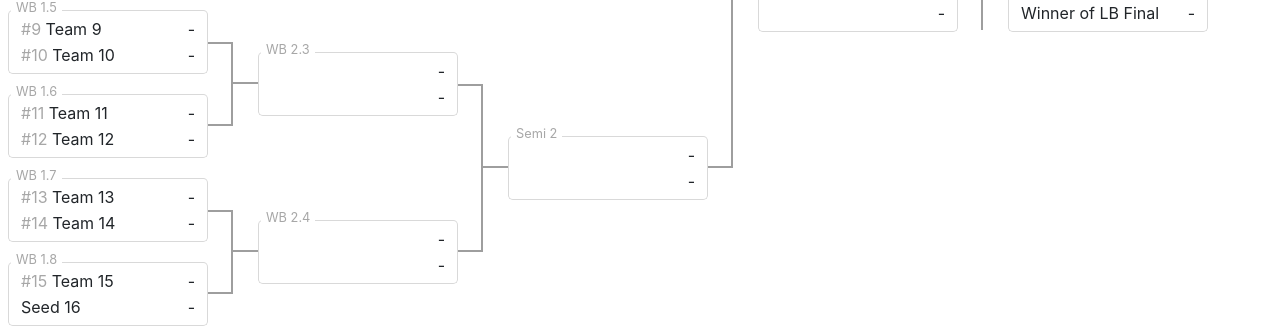
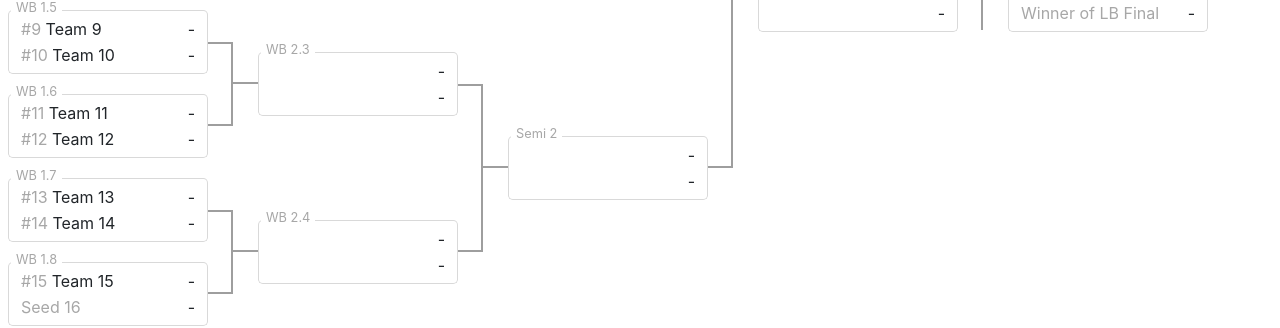
Before and after one commit to Drarig29/brackets-viewer.js, a website built with webpack: page demo/index.html in a window 1280 px wide. Shown: the part 496-824 px from the top of the page. Built offline with nearby package versions, Linux system fonts and the light colour scheme; data requests are answered from the project's data file.

Commit message:
Style hints in gray

```diff
--- a/src/main.ts
+++ b/src/main.ts
@@ -351,7 +351,7 @@ class BracketsViewer {
     }
 
     private renderHint(name: JQuery, hint: string) {
-        name.text(hint);
+        name.addClass('hint').text(hint);
     }
 
     private renderTeamOrigin(name: JQuery, team: ParticipantResult, inLowerBracket: boolean) {
--- a/src/style.scss
+++ b/src/style.scss
@@ -264,6 +264,10 @@ h3 {
     font-weight: bold;
   }
 
+  &.hint {
+    color: #a7a7a7;
+  }
+
   & > span {
     color: #a7a7a7;
   }
```
Also changed, not shown: dist/brackets-viewer.min.css, dist/brackets-viewer.min.js.
